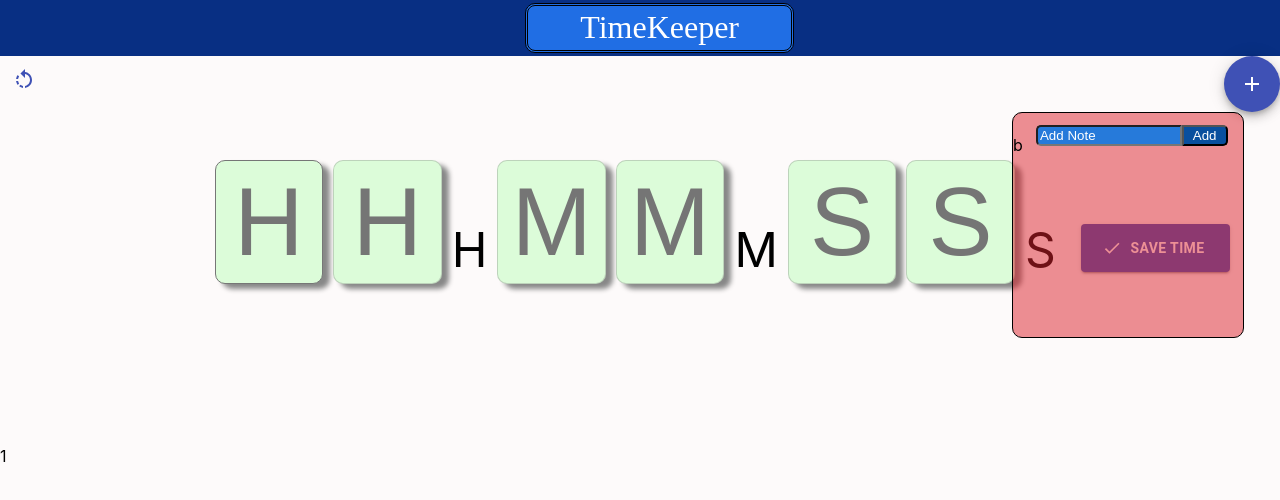
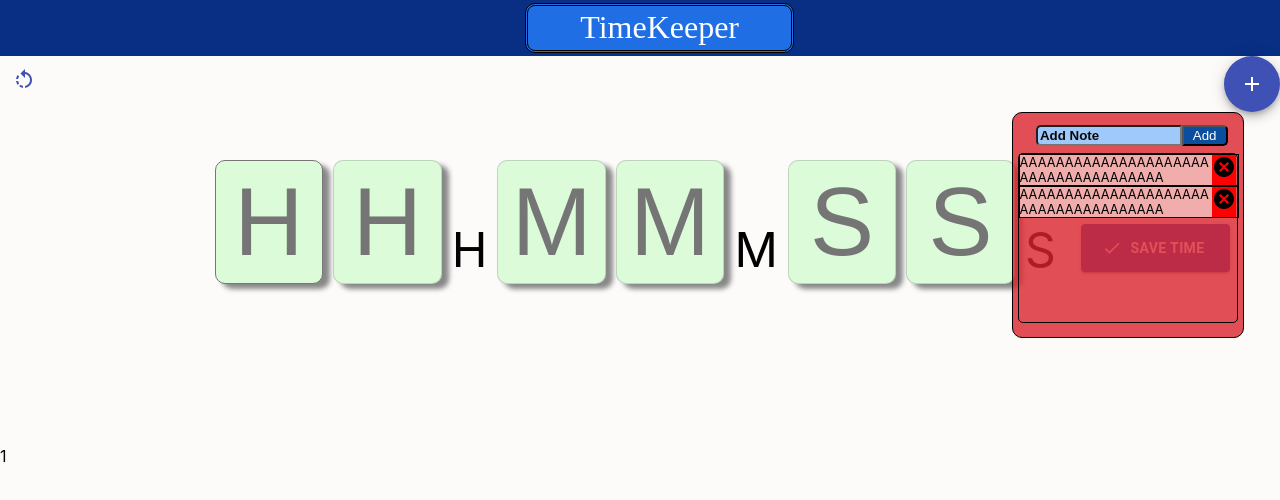
Before and after one commit to rupamswain1/timeKeeper, a React (Create React App) app in the folder timekeeper-frontend/: page / in a window 1280 px wide. Shown: the top 500 px of the page. Built offline with nearby package versions, Linux system fonts and the light colour scheme.

Commit message:
notes component finishrd and bike service karwa raha

```diff
--- /dev/null
+++ b/timekeeper-frontend/src/components/notes/notes.component.jsx
@@ -0,0 +1,16 @@
+import React from 'react';
+import CancelIcon from '@material-ui/icons/Cancel';
+import './notes.style.scss'
+const Notes=({noteMsg,noteId})=>{
+    return(
+        <div className='notesContainer'>
+            <div className='notesText'>{noteMsg}</div>
+            <div className='removeButton'>
+                <CancelIcon/>
+            </div>
+        </div>
+
+    )
+}
+
+export default Notes;
--- /dev/null
+++ b/timekeeper-frontend/src/components/notes/notes.style.scss
@@ -0,0 +1,23 @@
+.notesContainer{
+    display: flex;
+    position: relative;
+    width:100%;
+    height: auto;
+    border-style: solid;
+    border-width: 1px;
+
+    .notesText{
+        background-color: rgb(241, 172, 172);
+        width:88%;
+        //display: flex;
+        word-wrap: break-word;
+        height: auto;
+        font-size: 80%;
+        ;
+    }
+    .removeButton{
+        position: relative;
+        top:8%;
+        background-color: red;
+    }
+}
--- a/timekeeper-frontend/src/components/notesContainer/NotesContainer.component.jsx
+++ b/timekeeper-frontend/src/components/notesContainer/NotesContainer.component.jsx
@@ -1,4 +1,5 @@
 import React from 'react';
+import Notes from '../notes/notes.component';
 import './NotesContainer.style.scss';
 
 const NotesContainer=()=>{
@@ -8,7 +9,10 @@ const NotesContainer=()=>{
                 <input type='text' placeholder='Add Note' className='noteInputs'></input>
                 <button className='addNoteBtn'>Add</button>
             </div>
-            <div className='notesCollection'>b</div>
+            <div className='notesCollection'>
+                <Notes noteMsg={'AAAAAAAAAAAAAAAAAAAAAAAAAAAAAAAAAAAAA'}/>
+                <Notes noteMsg={'AAAAAAAAAAAAAAAAAAAAAAAAAAAAAAAAAAAAA'}/>
+            </div>
         </div>
     )
 }
--- a/timekeeper-frontend/src/components/notesContainer/NotesContainer.style.scss
+++ b/timekeeper-frontend/src/components/notesContainer/NotesContainer.style.scss
@@ -7,7 +7,7 @@
     width:410%;
     right: 65%;
     height: 400%;
-    background-color: rgba(220,35,44,0.5);
+    background-color: rgba(220,35,44,0.8);
     z-index: 2;
     .notesInput{
         position: relative;
@@ -17,12 +17,14 @@
             position: relative;
             width: 60%;
             left:10%;
-            background-color: rgba(38, 122, 218);
+            background-color: rgb(159, 201, 250);
             border-top-left-radius: 5px;
             border-bottom-left-radius:5px;
+            outline: none;
         }
         ::placeholder{
-            color: white;
+            color: rgb(10, 8, 8);
+            font-weight: bold;
         }
         .addNoteBtn{
             position: relative;
@@ -36,6 +38,12 @@
     }
     .notesCollection{
         position: relative;
-        width:98%;
+        width:95%;
+        height: 75%;
+        border-style: solid;
+        top:8%;
+        border-width: 1px;
+        left:2%;
+        border-radius: 5px;
     }
 }
--- a/timekeeper-frontend/src/components/timeComparisonBarChart/timeComparisonBarChart.js
+++ b/timekeeper-frontend/src/components/timeComparisonBarChart/timeComparisonBarChart.js
@@ -22,7 +22,7 @@ const TimeComparisonBarChart=()=>{
 
           taskHour.push(((obj[k].time)/3600).toFixed(3))
           bgColors.push(obj[k].color)
-          borderColors.push('rgb(0,0,0)')
+          borderColors.push('rgb(255,255,255)')
           }
       }
     chartLabels.push('Estimated Total Time');
@@ -30,7 +30,7 @@ const TimeComparisonBarChart=()=>{
     let originalTimeKey=Object.keys(TotalTimeReducer.originalTime[TotalTimeReducer.key])[0];
     taskHour.push((TotalTimeReducer.originalTime[TotalTimeReducer.key][originalTimeKey]/3600).toFixed(3));
     bgColors.push('rgb(28,16,133)');
-    borderColors.push('rgb(0,0,0)');
+    borderColors.push('rgb(255,255,255)');
     let actualTime=0;
     if(TotalTimeReducer.totalTime[TotalTimeReducer.key][originalTimeKey]<0){
           actualTime=(-1*TotalTimeReducer.totalTime[TotalTimeReducer.key][originalTimeKey])+TotalTimeReducer.originalTime[TotalTimeReducer.key][originalTimeKey]
@@ -41,7 +41,7 @@ const TimeComparisonBarChart=()=>{
     chartLabels.push('Actual Total Time');
     taskHour.push((actualTime/3600).toFixed(3));
     bgColors.push('rgb(222, 11, 39)');
-    borderColors.push('rgb(0,0,0)');
+    borderColors.push('rgb(255,255,255)');
       Doughnutdata = {
           labels: chartLabels,
           datasets: [
--- a/timekeeper-frontend/src/doughnutChart/DoughnutChart.component.jsx
+++ b/timekeeper-frontend/src/doughnutChart/DoughnutChart.component.jsx
@@ -21,7 +21,7 @@ const DoughnutChart=()=>{
 
           taskHour.push(((obj[k].time)/3600).toFixed(4))
           bgColors.push(obj[k].color)
-          borderColors.push('rgb(0,0,0)')
+          borderColors.push('rgb(255,255,255)')
           }
       }
       console.log(taskHour)
@@ -35,7 +35,7 @@ const DoughnutChart=()=>{
               data: taskHour,
               backgroundColor: bgColors,
               borderColor: borderColors,
-              borderWidth: 5,
+              borderWidth: 2,
               hoverOffset: 20
             },
           ],
```
